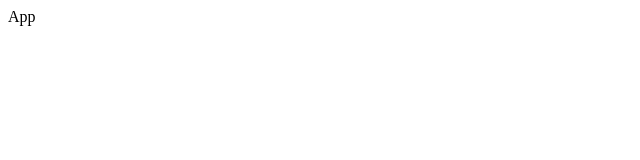
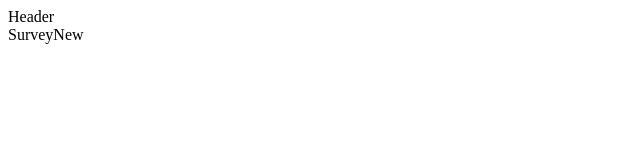
Before and after one commit to jasonbland/feedback-server, a React (Create React App) app in the folder client/: page /surveys/new in a window 1280 px wide. Shown: the top 160 px of the page, without its empty margins (0-640 px from the left). Built offline with nearby package versions, Linux system fonts and the light colour scheme.

Commit message:
add routes and components with boilerplate

```diff
--- a/client/src/components/App.js
+++ b/client/src/components/App.js
@@ -1,10 +1,23 @@
 import React from 'react';
+import { BrowserRouter, Route } from 'react-router-dom';
+
+import Header from './Header';
+import Landing from './Landing';
+import Dashboard from './Dashboard';
+import SurveyNew from './SurveyNew';
 
 class App extends React.Component {
   render() {
     return (
       <div>
-        <div>App</div>
+        <BrowserRouter>
+          <div>
+            <Header />
+            <Route exact path="/" component={Landing} />
+            <Route exact path="/surveys" component={Dashboard} />
+            <Route exact path="/surveys/new" component={SurveyNew} />
+          </div>
+        </BrowserRouter>
       </div>
     );
   }
--- /dev/null
+++ b/client/src/components/Dashboard.js
@@ -0,0 +1,17 @@
+import React from 'react';
+import { connect } from 'react-redux';
+
+class Dashboard extends React.Component {
+  render() {
+    return (
+      <div>
+        <div>Dashboard</div>
+      </div>
+    );
+  }
+}
+
+export default connect(
+  null,
+  null
+)(Dashboard);
--- /dev/null
+++ b/client/src/components/Header.js
@@ -0,0 +1,11 @@
+import React from 'react';
+
+const Header = () => {
+  return (
+    <div>
+      <div>Header</div>
+    </div>
+  );
+};
+
+export default Header;
--- /dev/null
+++ b/client/src/components/Landing.js
@@ -0,0 +1,17 @@
+import React from 'react';
+import { connect } from 'react-redux';
+
+class Landing extends React.Component {
+  render() {
+    return (
+      <div>
+        <div>Landing</div>
+      </div>
+    );
+  }
+}
+
+export default connect(
+  null,
+  null
+)(Landing);
--- /dev/null
+++ b/client/src/components/SurveyNew.js
@@ -0,0 +1,17 @@
+import React from 'react';
+import { connect } from 'react-redux';
+
+class SurveyNew extends React.Component {
+  render() {
+    return (
+      <div>
+        <div>SurveyNew</div>
+      </div>
+    );
+  }
+}
+
+export default connect(
+  null,
+  null
+)(SurveyNew);
```
